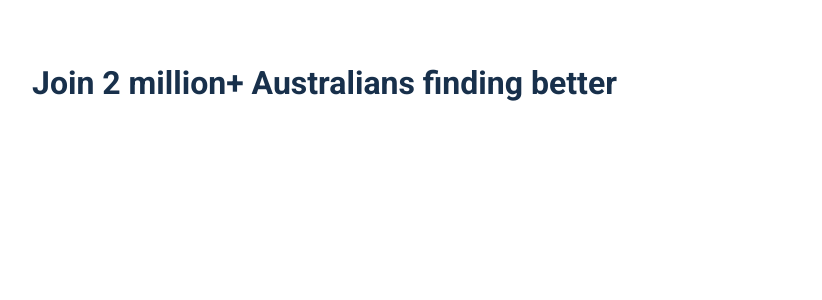
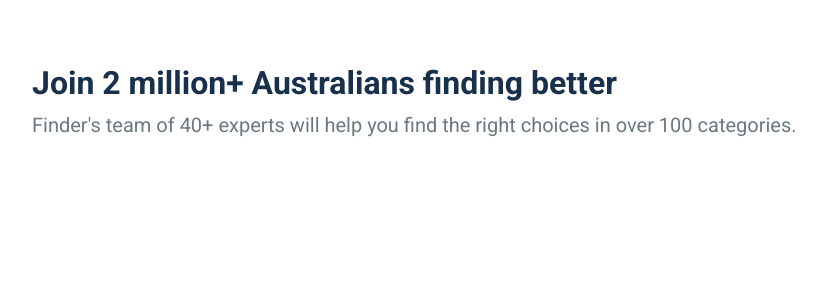
Before and after one commit to RauboLuk/finder_jse_lr, a React (Vite) app: page / in a window 1280 px wide. Shown: the top 300 px of the page, without its empty margins (48-870 px from the left). Built offline with nearby package versions, Linux system fonts and the light colour scheme.

Commit message:
feat: sectionSubheading component

```diff
--- a/src/App.tsx
+++ b/src/App.tsx
@@ -2,12 +2,14 @@ import "./App.css";
 import { Section } from "./components/Section/Section";
 import { SectionContainer } from "./components/SectionContainer/SectionContainer";
 import { SectionHeader } from "./components/SectionHeader/SectionHeader";
+import { SectionSubheading } from "./components/SectionSubheading/SectionSubheading";
 
 function App() {
   return (
     <Section>
       <SectionContainer>
         <SectionHeader />
+        <SectionSubheading />
       </SectionContainer>
     </Section>
   );
--- /dev/null
+++ b/src/components/SectionSubheading/SectionSubheading.css
@@ -0,0 +1,12 @@
+.section__subheading {
+  color: #6c7881;
+  font-size: 18px;
+  font-weight: 400;
+  line-height: 150%;
+}
+
+@media (min-width: 960px) {
+  .section__subheading {
+    font-size: 20px;
+  }
+}
--- /dev/null
+++ b/src/components/SectionSubheading/SectionSubheading.tsx
@@ -0,0 +1,12 @@
+import "./SectionSubheading.css";
+
+const SectionSubheading = () => {
+  return (
+    <div className="section__subheading">
+      Finder's team of 40+ experts will help you find the right choices in over
+      100 categories.
+    </div>
+  );
+};
+
+export { SectionSubheading };
```
